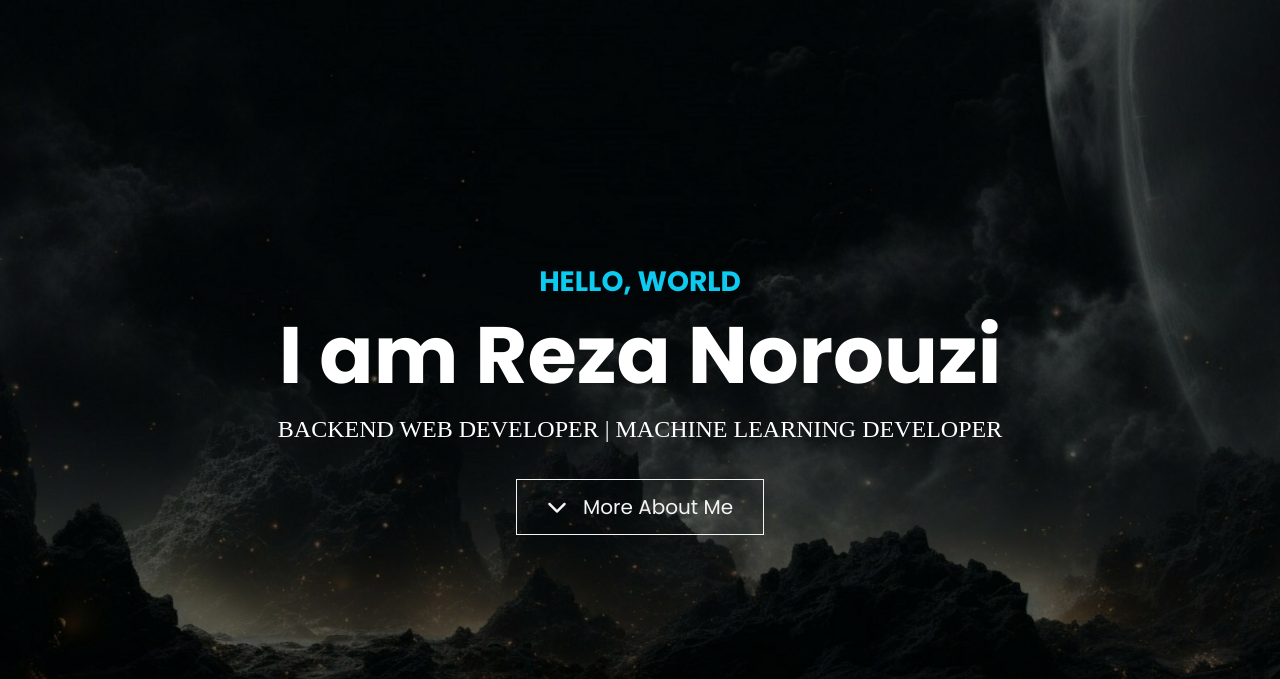
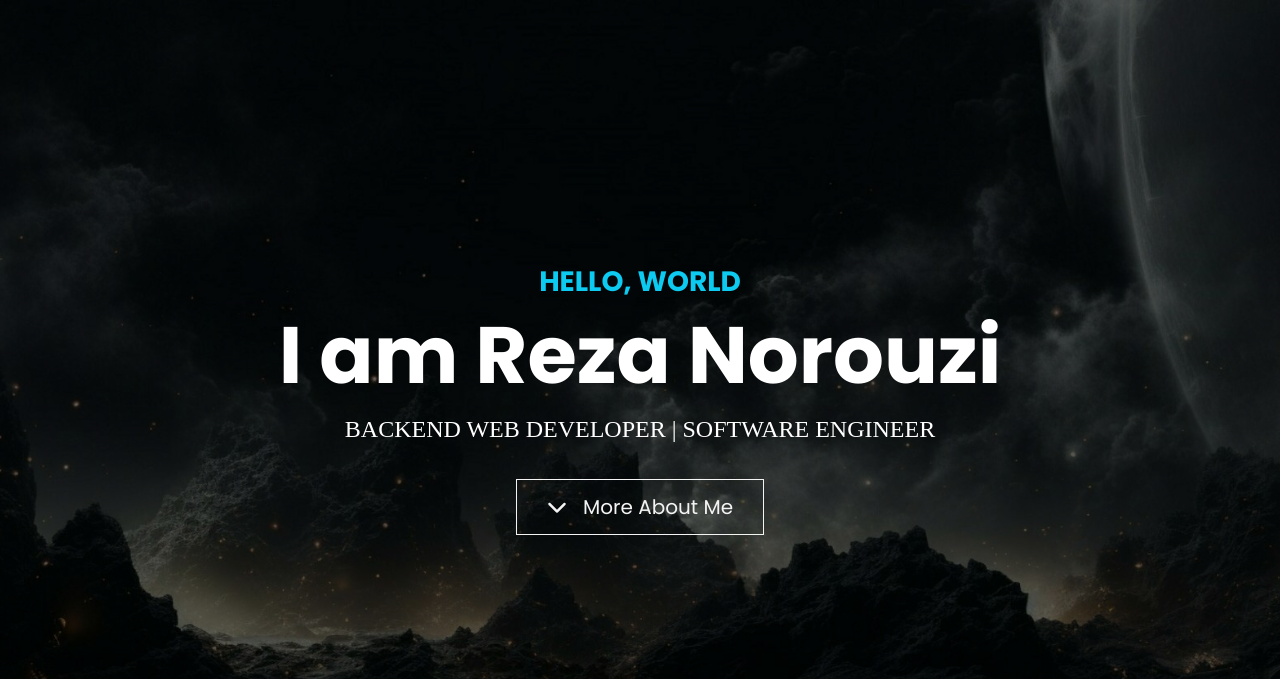
Before and after one commit to norouzimohammadreza/norouzimohammadreza.github.io, a website: page index.html in a window 1280 px wide. Shown: the top 679 px of the page. Drawn offline with Linux system fonts and the light colour scheme.

Commit message:
Update index.html

```diff
--- a/index.html
+++ b/index.html
@@ -28,7 +28,7 @@
     <h1 id="typing-text" class="display-1 fw-bold text-white"></h1>
     <p class="roles text-white text-uppercase fs-4">
      <span>Backend Web Developer |</span>
-     <span>Machine Learning Developer</span>
+     <span>Software Engineer</span>
     </p>
     <a href="#about" class="btn btn-outline-light btn-lg mt-3">
       <div class="d-flex">
```
